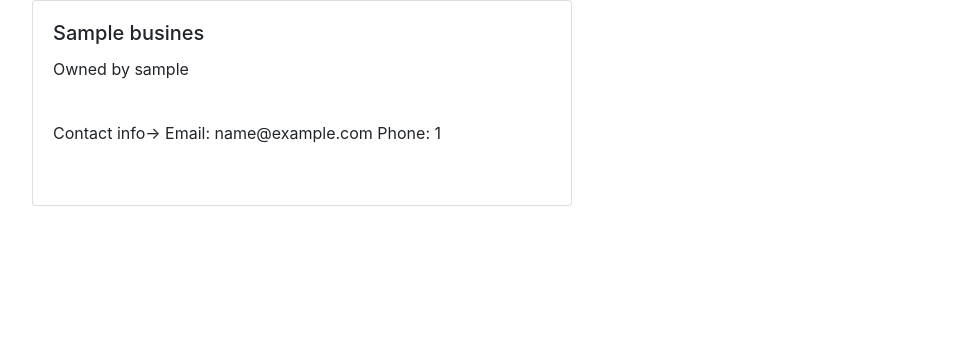
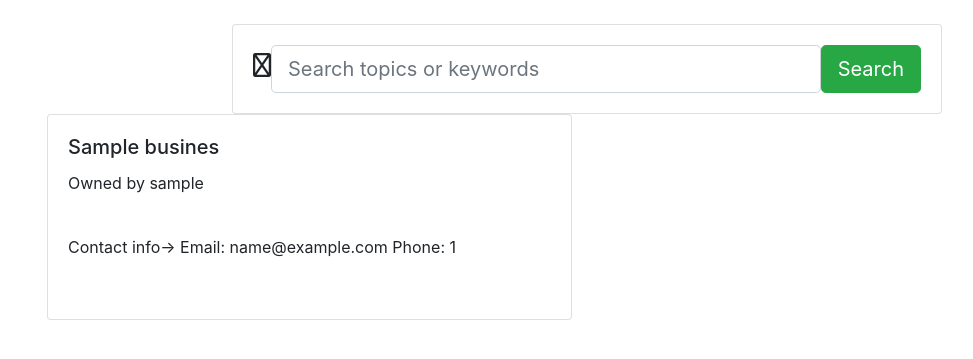
Before and after one commit to D0nmoses/django_ip_week_4, a Django app: template watch/templates/all-watch/business.html in a window 1280 px wide. Shown: the top 359 px of the page, without its empty margins (53-1026 px from the left). Run offline with Django 3.2, Linux system fonts and the light colour scheme; tables that the repository leaves empty hold one stand-in row (values such as "Sample post"); the template is opened without the code that fills it: values that come from a table or form of the project are taken from there, most other values are stand-ins (such as "Sample title", 1, 10 or a date in 2020); some libraries are stand-ins or nearby versions.

Commit message:
add template for viewing businesses

```diff
--- a/watch/templates/all-watch/business.html
+++ b/watch/templates/all-watch/business.html
@@ -10,7 +10,30 @@
 {{block.super}}
 
 <div class="container">
-    <div class="row">
+    <div class="container">
+        <br/>
+        <div class="row justify-content-center">
+                            <div class="col-12 col-md-10 col-lg-8">
+                                <form class="card card-sm">
+                                    <div class="card-body row no-gutters align-items-center">
+                                        <div class="col-auto">
+                                            <i class="fas fa-search h4 text-body"></i>
+                                        </div>
+                                        <!--end of col-->
+                                        <div class="col">
+                                            <input class="form-control form-control-lg form-control-borderless" type="search" placeholder="Search topics or keywords">
+                                        </div>
+                                        <!--end of col-->
+                                        <div class="col-auto">
+                                            <button class="btn btn-lg btn-success" action="{% url 'search_results' %}" type="submit">Search</button>
+                                        </div>
+                                        <!--end of col-->
+                                    </div>
+                                </form>
+                            </div>
+                            <!--end of col-->
+                        </div>
+    </div>
     {% for business in businesses %}
     <div class="col-sm-6">
         <div class="card">
@@ -22,7 +45,6 @@
         </div>
     {% endfor %}
 </div>
-</div>
 
 
 {% endblock %}
--- a/watch/urls.py
+++ b/watch/urls.py
@@ -5,5 +5,5 @@ urlpatterns = [
     path("",views.home,name='home'),
     re_path(r'^create/post', views.new_post, name="new-post"),
     re_path(r'^profile/(\d+)', views.profile, name="profile"),
-    path("/business",views.business, name="business"),
+    path("business",views.business, name="business"),
 ]
```
Lines whose indentation alone changed are shown as unchanged.
